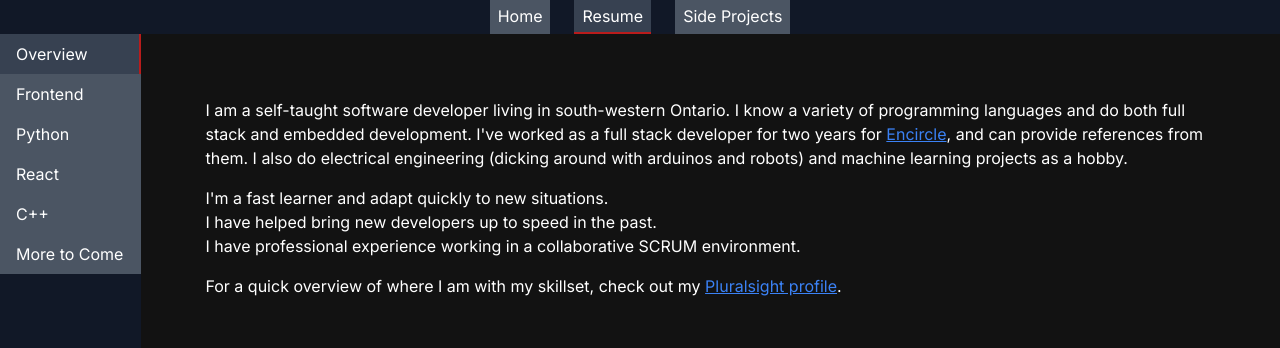
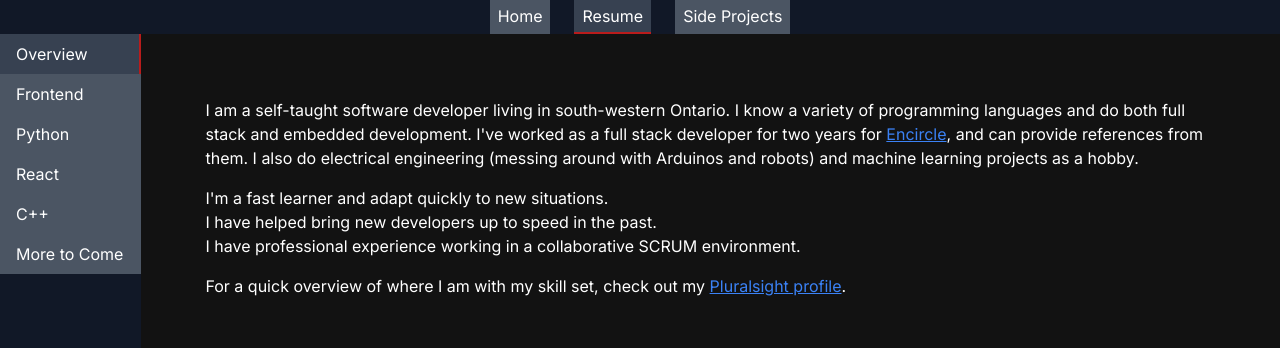
Before and after one commit to quinn-n/Personal-Site, a Next.js app: page /resume in a window 1280 px wide. Shown: the top 348 px of the page. Built offline with nearby package versions, Linux system fonts and the light colour scheme.

Commit message:
Fix spelling on resume overview page

```diff
--- a/app/resume/page.tsx
+++ b/app/resume/page.tsx
@@ -7,7 +7,7 @@ export default function Page() {
         I am a self-taught software developer living in south-western Ontario.
         I know a variety of programming languages and do both full stack and embedded development.
         I&apos;ve worked as a full stack developer for two years for <Link className="link-text" href="https://encircleapp.com">Encircle</Link>, and can provide references from them.
-        I also do electrical engineering (dicking around with arduinos and robots) and machine learning projects as a hobby.
+        I also do electrical engineering (messing around with Arduinos and robots) and machine learning projects as a hobby.
       </p>
       <div>
         <p>I&apos;m a fast learner and adapt quickly to new situations.</p>
@@ -16,7 +16,7 @@ export default function Page() {
       </div>
 
       <p>
-        For a quick overview of where I am with my skillset, check out my&nbsp;
+        For a quick overview of where I am with my skill set, check out my&nbsp;
         <Link className="link-text" href="https://app.pluralsight.com/profile/quinn-neufeld">
           Pluralsight profile
         </Link>.
```
